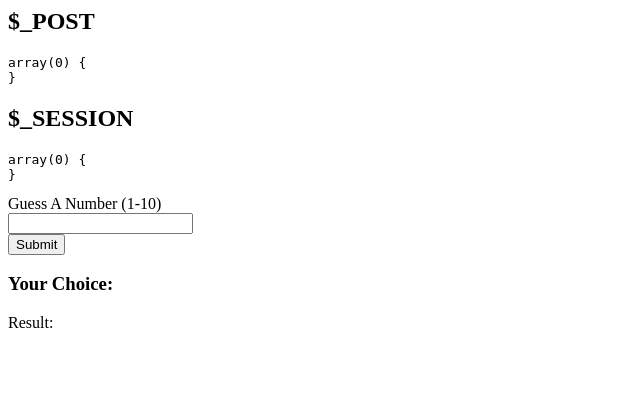
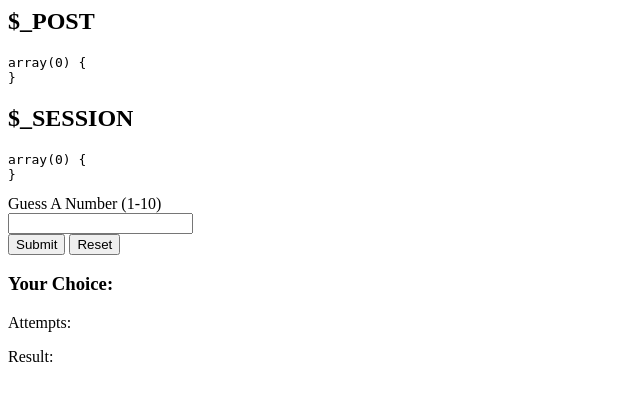
Before and after one commit to chevtong/play-around, a PHP site: page /index.php in a window 1280 px wide. Shown: the top 401 px of the page, without its empty margins (0-640 px from the left). Run offline with PHP 8.4, Linux system fonts and the light colour scheme.

Commit message:
Add disable submit input with 3 attempts

```diff
--- a/Starter-packs/1.Guessing-game/classes/GuessingGame.php
+++ b/Starter-packs/1.Guessing-game/classes/GuessingGame.php
@@ -49,8 +49,6 @@
         }
 
         $_SESSION["attempts"] = $this->attempts;
-        //var_dump($_SESSION["attempts"]);
-        //var_dump($this->attempts);
         if($this->attempts > 3){
             $this->playerLoses();
         }
--- a/Starter-packs/1.Guessing-game/index.php
+++ b/Starter-packs/1.Guessing-game/index.php
@@ -34,7 +34,7 @@
 
 
 
-    $game = new GuessingGame(8,1);
+    $game = new GuessingGame();
 
 
     $game->run();
--- a/Starter-packs/1.Guessing-game/view.php
+++ b/Starter-packs/1.Guessing-game/view.php
@@ -14,11 +14,18 @@
 	<form action="index.php" method="post">
 	Guess A Number (1-10)<br>
 	<input type="number" max="10" name="inputNumber"><br>
-	<input type="submit" name="submit">
+	<input type="submit" name="submit"
+	<?php if(!empty($game->attempts) && $game->attempts == 3){ echo "disabled";}?>>
+
+	<input type="reset" value="Reset"
+	<?php // if(!empty($game->attempts) && ($game->attempts <= 3)){ echo "disabled";}?>>
+
 	<!-- <input type="reset" name="reset"> -->
 	</form>
 
 	<h3>Your Choice: <?php if(isset($_POST["inputNumber"])){echo $_POST["inputNumber"];}?></h3>
+	<p> Attempts: <?php if(!empty($game->attempts)){ echo $game->attempts;}?></p>
+
 	<p>Result: <?php if(!empty($game->result)){ echo $game->result;} ?></p>
 
 
```
